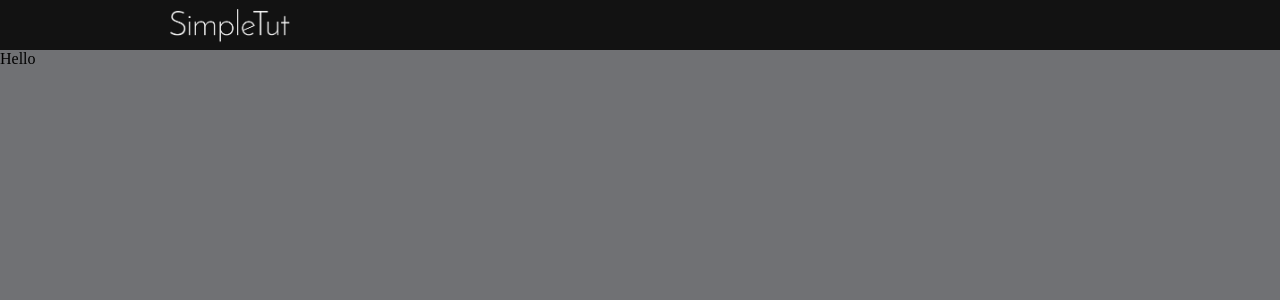
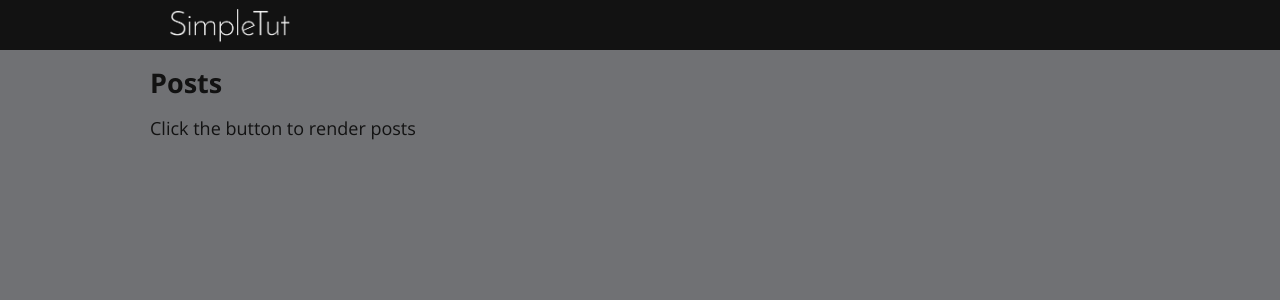
Before and after one commit to KotaWatanabe/u-demy, a React (Create React App) app in the folder react-testing/: page / in a window 1280 px wide. Shown: the top 300 px of the page. Built offline with nearby package versions, Linux system fonts and the light colour scheme.

Commit message:
Headline component with tests

```diff
--- a/react-testing/public/index.html
+++ b/react-testing/public/index.html
@@ -24,6 +24,7 @@
       work correctly both with client-side routing and a non-root public URL.
       Learn how to configure a non-root public URL by running `npm run build`.
     -->
+    <link href="https://fonts.googleapis.com/css2?family=Open+Sans:wght@400;700&display=swap" rel="stylesheet">
     <title>React App</title>
   </head>
   <body>
--- a/react-testing/src/App.js
+++ b/react-testing/src/App.js
@@ -1,12 +1,15 @@
 import React from 'react';
 import Header from './component/header/Header';
 import './app.scss'
+import Headline from './component/headline/Headline'
 
 function App() {
   return (
     <div className="App">
       <Header />
-      Hello
+      <section className="main">
+        <Headline header="Posts" desc="Click the button to render posts"/>
+      </section>
     </div>
   );
 }
--- a/react-testing/src/app.scss
+++ b/react-testing/src/app.scss
@@ -1,5 +1,16 @@
 body {
+    font-family: 'Open Sans', sans-serif;
+    font-size:18px;
+    line-height: 22px;
+    color:#121212;
     background: #707174;
     margin: 0;
     padding: 0;
 }
+
+.main {
+    width: 100%;
+    max-width:980px;
+    margin: 20px auto 80px;
+    padding: 0 10px;
+}
--- /dev/null
+++ b/react-testing/src/component/headline/Headline.js
@@ -0,0 +1,25 @@
+import React, { Component } from 'react'
+
+class Headline extends Component {
+
+    constructor(props) {
+        super(props)
+    }
+
+    render() {
+        const { header, desc } = this.props
+        if(!header) {
+            return null;
+        }
+        return (
+            <div data-test="headline">
+                <h1 data-test="header">{header}</h1>
+                <p data-test="desc">
+                    {desc}
+                </p>
+            </div>
+        )
+    }
+}
+
+export default Headline;
```
Also changed, not shown: react-testing/src/component/headline/styles.scss (added), 1 other file (tests, documents, lock files or other folders).
